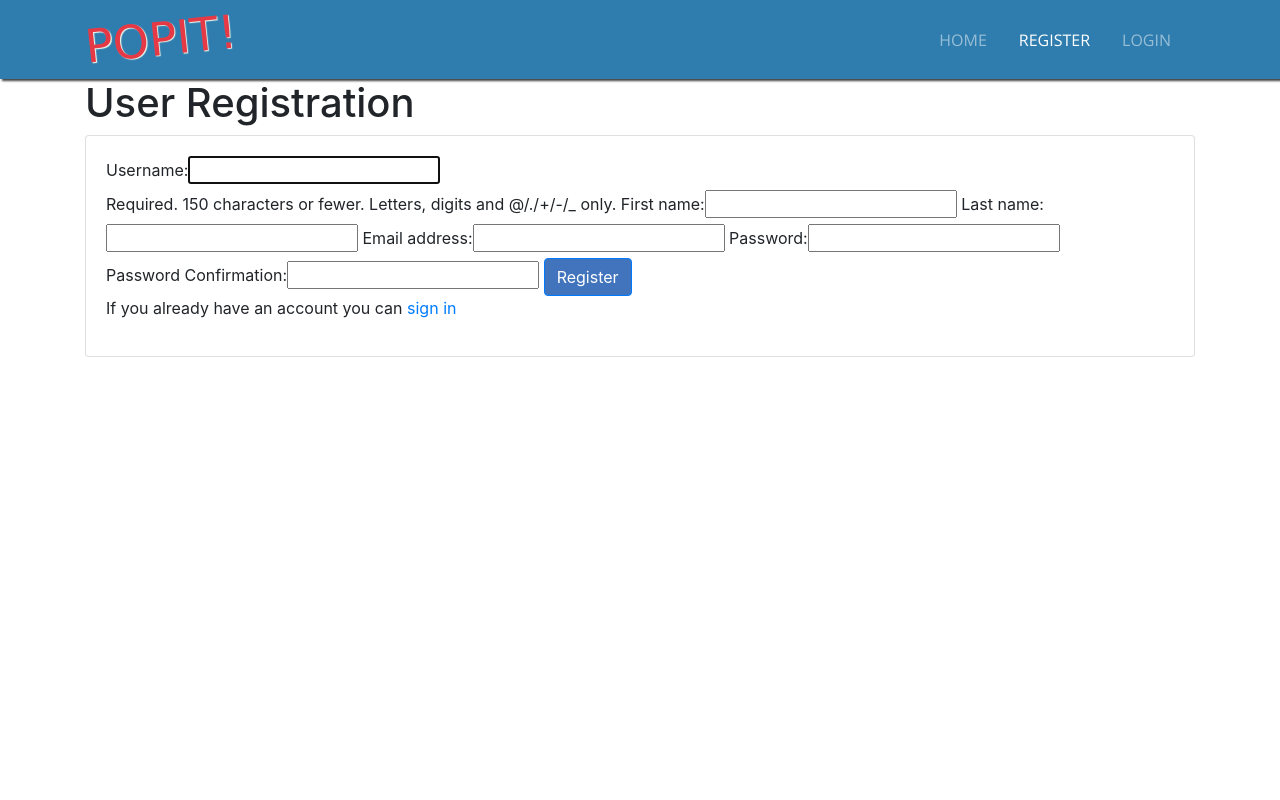
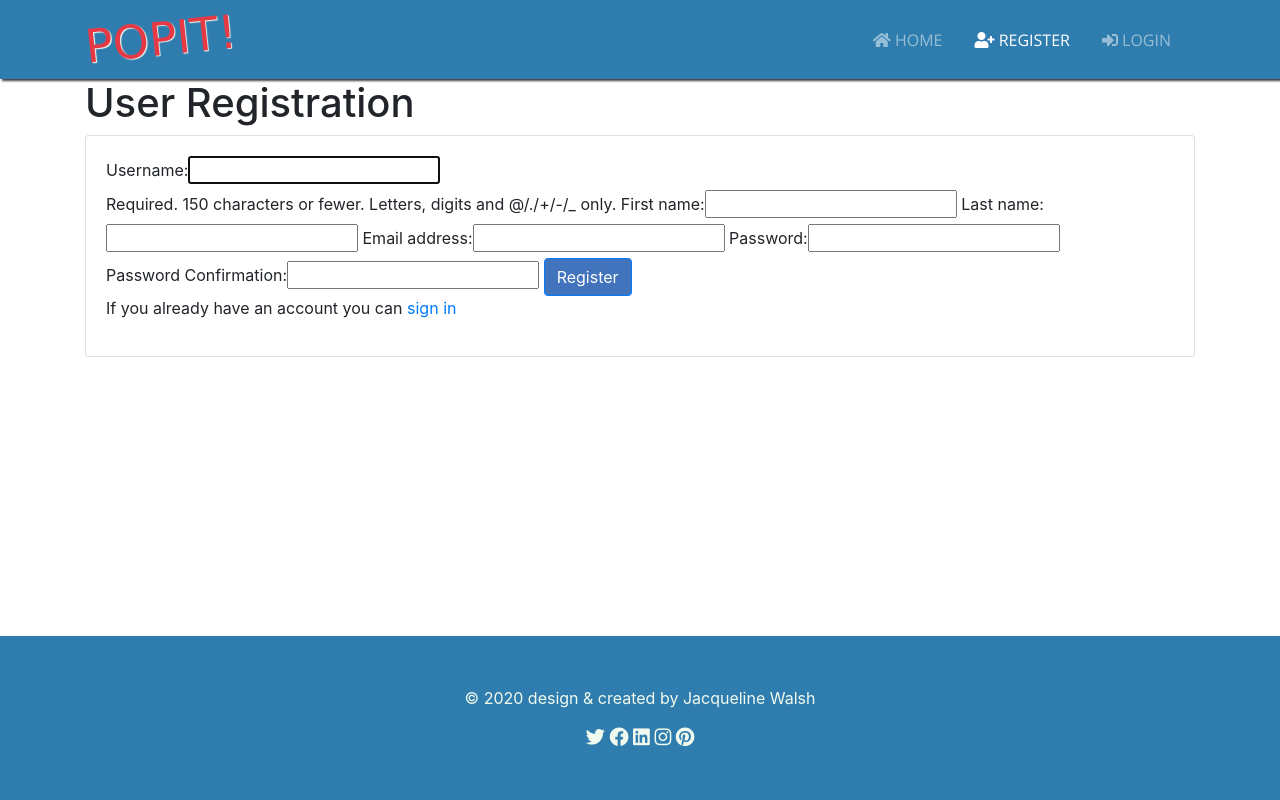
Before and after one commit to jacqueline-walsh/popit, a Django app: page /accounts/register/ in a window 1280 px wide. Run offline with Django 3.2, Linux system fonts and the light colour scheme; some libraries are stand-ins or nearby versions; some web fonts are replaced.

Commit message:
create footer

```diff
--- a/static/css/style.css
+++ b/static/css/style.css
@@ -13,6 +13,12 @@ red = #e63946
 * {
     margin: 0;
     padding: 0;
+}
+
+body {
+    display: flex;
+    flex-direction: column;
+    min-height: 100vh;
 }
 
 .navbar, .dropdown-menu {
@@ -49,3 +55,17 @@ red = #e63946
     -webkit-box-shadow: 0px 0px 0px 5px #A0A0A0, inset 0px 10px 27px -8px #141414, inset 0px -10px 27px -8px #A31925, 22px 21px 17px 28px rgba(0,0,0,0);
     box-shadow: 0px 0px 0px 5px #A0A0A0, inset 0px 10px 27px -8px #141414, inset 0px -10px 27px -8px #A31925, 22px 21px 17px 28px rgba(0,0,0,0);
 }
+
+footer {
+    flex: 0 0 50px;
+    margin-top: auto;
+    background-color: #2f7dae;
+    color: #f1faee;
+    text-align: center;
+    padding: 50px;
+}
+
+.fab{
+    color: #f1faee;
+    font-size: 1.2rem;
+}
--- a/templates/base.html
+++ b/templates/base.html
@@ -5,6 +5,7 @@
     <meta charset="UTF-8">
     <meta name="viewport" content="width=device-width, initial-scale=1.0">
     <meta http-equiv="X-UA-Compatible" content="ie=edge">
+    <link rel="stylesheet" href="https://cdnjs.cloudflare.com/ajax/libs/font-awesome/5.10.2/css/all.min.css">
     <link rel="stylesheet" href="https://stackpath.bootstrapcdn.com/bootstrap/4.3.1/css/bootstrap.min.css" integrity="sha384-ggOyR0iXCbMQv3Xipma34MD+dH/1fQ784/j6cY/iJTQUOhcWr7x9JvoRxT2MZw1T" crossorigin="anonymous">
     <link rel="stylesheet" href="{% static 'css/style.css' %}">
     <title>PopIt! {% block title %}{% endblock title %}</title>
@@ -23,6 +24,8 @@
         {% block content %}
         {% endblock content %}
     </div>
+    {% include 'partials/_footer.html' %}
+
     <script src="https://code.jquery.com/jquery-3.3.1.slim.min.js" integrity="sha384-q8i/X+965DzO0rT7abK41JStQIAqVgRVzpbzo5smXKp4YfRvH+8abtTE1Pi6jizo" crossorigin="anonymous"></script>
     <script src="https://cdnjs.cloudflare.com/ajax/libs/popper.js/1.14.7/umd/popper.min.js" integrity="sha384-UO2eT0CpHqdSJQ6hJty5KVphtPhzWj9WO1clHTMGa3JDZwrnQq4sF86dIHNDz0W1" crossorigin="anonymous"></script>
     <script src="https://stackpath.bootstrapcdn.com/bootstrap/4.3.1/js/bootstrap.min.js" integrity="sha384-JjSmVgyd0p3pXB1rRibZUAYoIIy6OrQ6VrjIEaFf/nJGzIxFDsf4x0xIM+B07jRM" crossorigin="anonymous"></script>
--- /dev/null
+++ b/templates/partials/_footer.html
@@ -0,0 +1,20 @@
+<footer>
+    <p>&copy; 2020 design &amp; created by Jacqueline Walsh</p>
+    <div class="social">
+        <a href="#">
+          <i class="fab fa-twitter"></i>
+        </a>
+        <a href="#">
+          <i class="fab fa-facebook"></i>
+        </a>
+        <a href="#">
+          <i class="fab fa-linkedin"></i>
+        </a>
+        <a href="#">
+          <i class="fab fa-instagram"></i>
+        </a>
+        <a href="#">
+          <i class="fab fa-pinterest"></i>
+        </a>
+      </div>
+</footer>
```
Also changed, not shown: pages/app.py (deleted).
